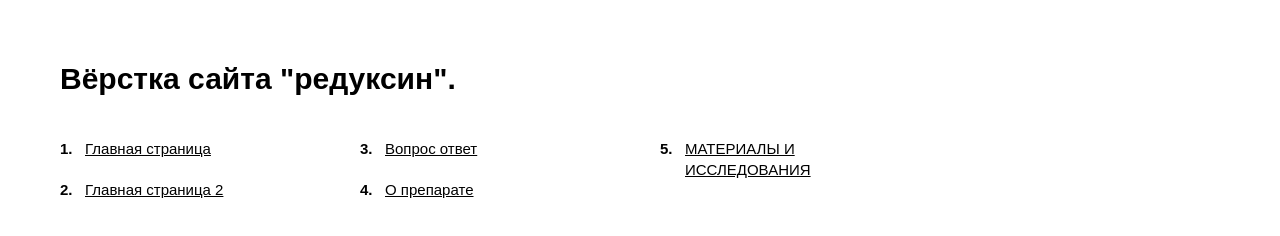
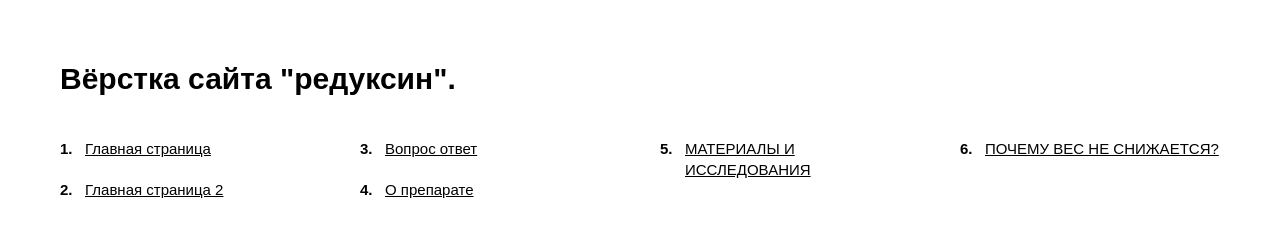
Before and after one commit to Braiteck/reduxin-site, a plain HTML site: page demo_links.html in a window 1280 px wide. Drawn offline with Linux system fonts and the light colour scheme.

Commit message:
Update demo_links.html

```diff
--- a/demo_links.html
+++ b/demo_links.html
@@ -190,6 +190,7 @@
 				<li><a href="./faq.html" target="_blank">Вопрос ответ</a></li>
 				<li><a href="./about.html" target="_blank">О препарате</a></li>
 				<li><a href="./research.html" target="_blank">МАТЕРИАЛЫ И ИССЛЕДОВАНИЯ</a></li>
+				<li><a href="./why.html" target="_blank">ПОЧЕМУ ВЕС НЕ СНИЖАЕТСЯ?</a></li>
 			</ol>
 		</div>
 	</body>
```
